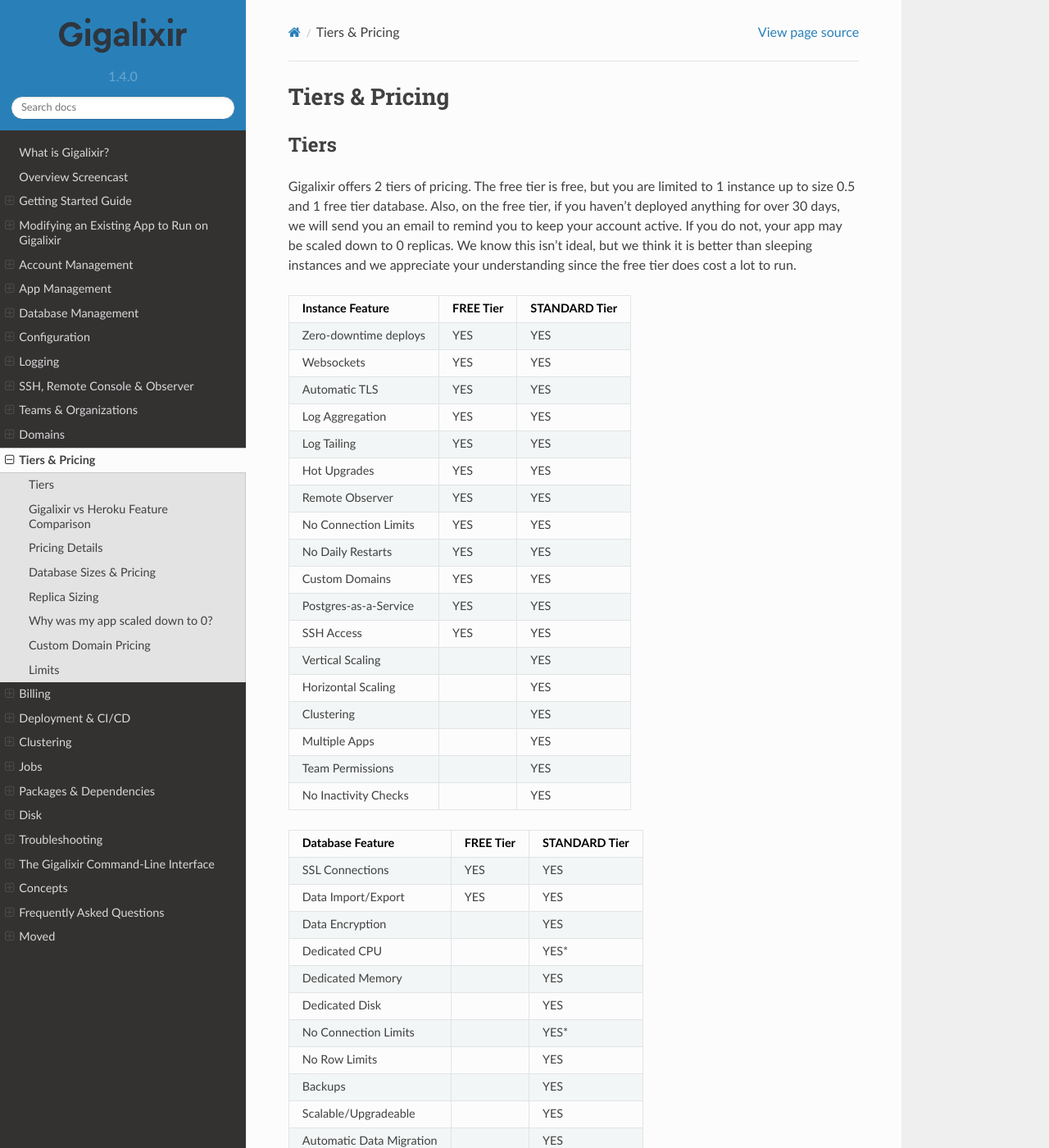
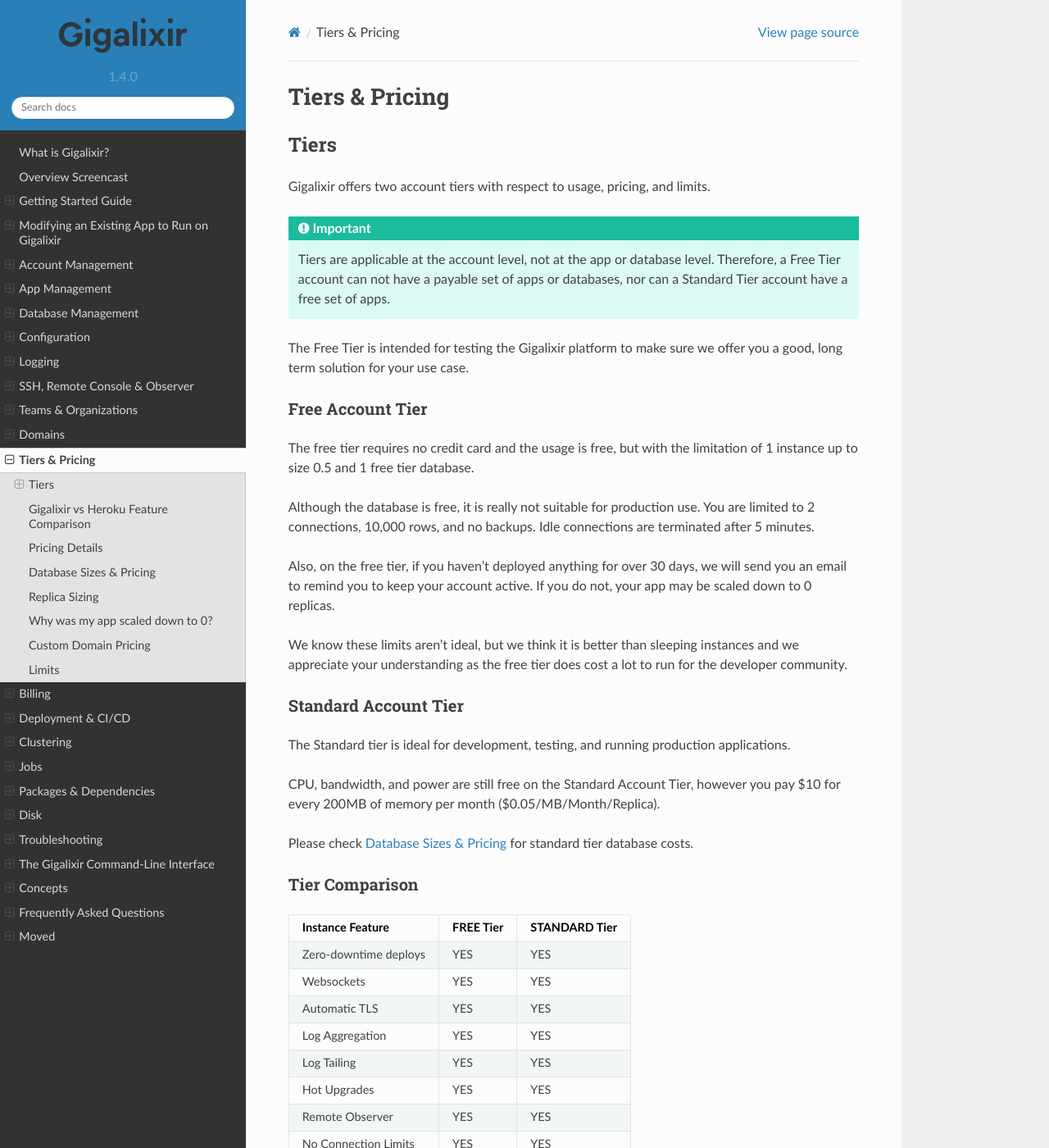
Before and after one commit to gigalixir/gigalixir-cli, a Sphinx documentation site: the page built from docs/source/tiers-pricing.rst, in a window 1280 px wide and 1400 px high. Shown: the whole window at 82% size. Built offline with Sphinx 7.4.7 and the Read the Docs theme 2.0.0, drawn with Linux system fonts in a browser that asks for light colours; some of the changed text lies outside the part shown.

Commit message:
docs: add clarity to tier definitions/limits

```diff
--- a/docs/source/account.rst
+++ b/docs/source/account.rst
@@ -25,6 +25,8 @@ How to Upgrade an Account
 The standard tier offers much more than the free tier, see :ref:`tiers`.
 
 The easiest way to upgrade is through the web interface at https://console.gigalixir.com/
+
+.. Important:: Tiers are applicable at the account level, not at the app or database level. Therefore, a Free Tier account can not have a payable set of apps or databases, nor can a Standard Tier account have a free set of apps.
 
 To upgrade with the CLI, first add a payment method
 
--- a/docs/source/tiers-pricing.rst
+++ b/docs/source/tiers-pricing.rst
@@ -6,8 +6,39 @@ Tiers & Pricing
 Tiers
 =====
 
-Gigalixir offers 2 tiers of pricing. The free tier is free, but you are limited to 1 instance up to size 0.5 and 1 free tier database. Also, on the free tier, if you haven't deployed anything for over 30 days, we will send you an email to remind you to keep your account active. If you do not, your app may be scaled down to 0 replicas. We know this isn't ideal, but we think it is better than sleeping instances and we appreciate your understanding since the free tier does cost a lot to run.
+Gigalixir offers two account tiers with respect to usage, pricing, and limits.
 
+.. Important:: Tiers are applicable at the account level, not at the app or database level. Therefore, a Free Tier account can not have a payable set of apps or databases, nor can a Standard Tier account have a free set of apps.
+
+The Free Tier is intended for testing the Gigalixir platform to make sure we offer you a good, long term solution for your use case.
+
+.. _`free account tier`:
+
+Free Account Tier
+-----------------
+
+The free tier requires no credit card and the usage is free, but with the limitation of 1 instance up to size 0.5 and 1 free tier database.
+
+Although the database is free, it is really not suitable for production use. You are limited to 2 connections, 10,000 rows, and no backups. Idle connections are terminated after 5 minutes.
+
+Also, on the free tier, if you haven't deployed anything for over 30 days, we will send you an email to remind you to keep your account active. If you do not, your app may be scaled down to 0 replicas.
+
+We know these limits aren't ideal, but we think it is better than sleeping instances and we appreciate your understanding as the free tier does cost a lot to run for the developer community.
+
+.. _`standard account tier`:
+
+Standard Account Tier
+---------------------
+The Standard tier is ideal for development, testing, and running production applications.
+
+CPU, bandwidth, and power are still free on the Standard Account Tier, however you pay $10 for every 200MB of memory per month ($0.05/MB/Month/Replica).
+
+Please check :ref:`database sizes` for standard tier database costs.
+
+.. _`tier comparison`:
+
+Tier Comparison
+---------------
 =======================  ========= =============
 Instance Feature         FREE Tier STANDARD Tier
 =======================  ========= =============
@@ -90,7 +121,7 @@ Autoscaling
 Pricing Details
 ===============
 
-In the free tier, everything is no-credit-card free. Once you upgrade to the standard tier, you pay $10 for every 200MB of memory per month ($0.05/MB/Month/Replica). CPU, bandwidth, and power are free.
+In the free tier, everything is no-credit-card free. Once you upgrade to the standard tier, you pay $5 for every 100MB of memory per month ($0.05/MB/Month/Replica). CPU, bandwidth, and power are free.
 
 See our `cost estimator <https://gigalixir.com/pricing>`_ to calculate how much you should expect to pay each month. Keep reading for exactly how we compute your bill.
 
```
